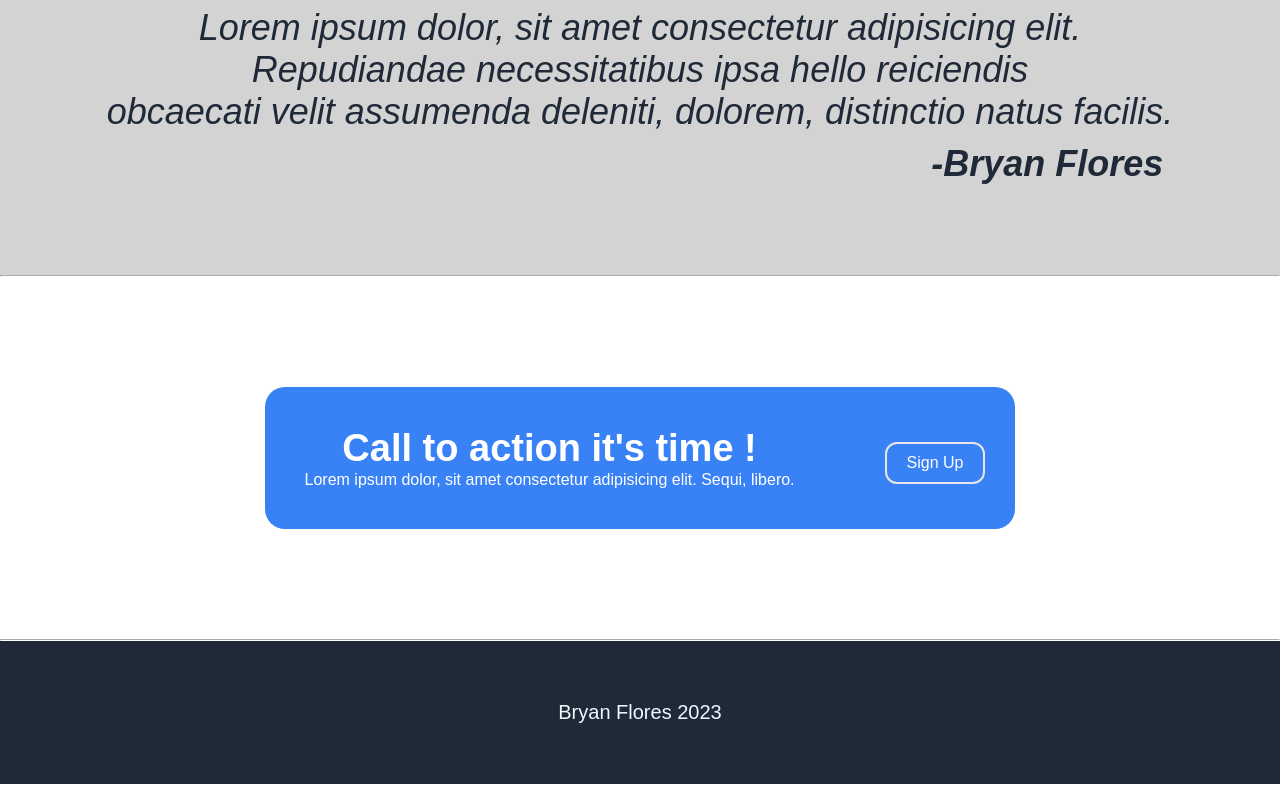
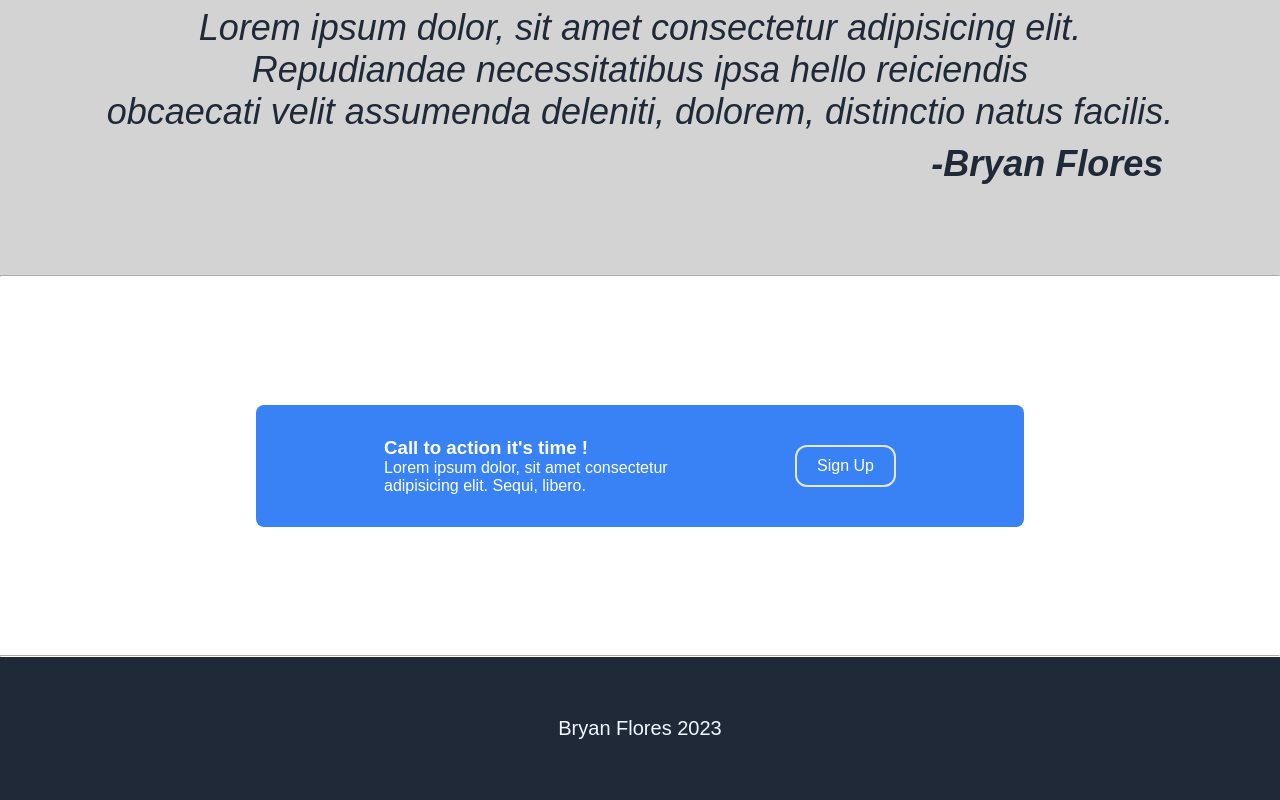
Before and after one commit to bryflores23/landing-page, a plain HTML site: page index.html in a window 1280 px wide. Shown: the part 1108-1908 px from the top of the page. Drawn offline with Linux system fonts and the light colour scheme.

Commit message:
improves the call to action section

```diff
--- a/index.html
+++ b/index.html
@@ -29,9 +29,8 @@
         </nav>
       </div>
 
-      <div class="section-one">
-        <div class="sign-up">
-          <div class="group">
+      <div class="hero-section">
+        <div>
           <h2 id="h2">Welcome To Good Find !</h2>
           <p class="below">
             Lorem ipsum dolor sit amet consectetur adipisicing elit.<br />
@@ -39,7 +38,7 @@
             dicta veritatis eligendi libero nam sit aliquid deleniti<br />nemo
             vel deserunt et.
           </p>
-            <button>Sign Up</button> <br />
+          <button class="signup-button">Sign Up</button> <br />
         </div>
         <img
           class="gifts"
@@ -48,7 +47,6 @@
           width="500px"
           height="300px"
         />
-        </div>
       </div>
     </header>
     <hr />
@@ -125,17 +123,17 @@
         </div>
       </section>
       <hr />
-      <div class="background">
-        <div class="section-four">
-          <div class="sign-up-two">
-            <div class="text-two">
-              <h2>Call to action it's time !</h2>
-              <p>
+      <div class="call-to-action-section">
+        <div class="call-to-action-box-outer">
+          <div class="call-to-action-box-inner-left">
+            <h3>Call to action it's time !</h3>
+            <p style="text-align: left">
               Lorem ipsum dolor, sit amet consectetur adipisicing elit. Sequi,
               libero.
             </p>
           </div>
-            <button class="action-signup">Sign Up</button>
+          <div class="call-to-action-box-inner-right">
+            <button class="signup-button">Sign Up</button>
           </div>
         </div>
       </div>
--- a/styles.css
+++ b/styles.css
@@ -15,7 +15,7 @@ button {
   color: black;
 }
 
-button {
+button.signup-button {
   background-color: #3882f6;
   border: 2px solid black;
   border-color: #e7e7e7;
@@ -28,7 +28,6 @@ button {
   font-size: 16px;
   border-radius: 12px;
   transition-duration: 0.4s;
-  margin-top: 10px;
 }
 
 button:hover {
@@ -76,13 +75,9 @@ h2 {
   font-size: 38px;
   padding-bottom: 1px;
 }
-.section-one {
-  display: inline;
+.hero-section {
+  display: flex;
   background-color: #1f2937;
-}
-
-.sign-up {
-  display: flex;
   justify-content: flex-start;
   align-items: center;
   text-align: center;
@@ -136,24 +131,35 @@ section p {
   margin: 10px;
 }
 
-.background {
-  background-color: white;
+.call-to-action-section {
+  padding: 8rem 16rem;
 }
 
-.section-four {
-  padding: 80px;
-  display: inline-block;
+.call-to-action-box-outer {
+  display: flex;
+  background-color: #3882f6;
+  border-radius: 0.5rem;
+  padding-top: 2rem;
+  padding-bottom: 2rem;
+  padding-left: 8rem;
+  padding-right: 8rem;
 }
 
-.sign-up-two {
+.call-to-action-box-inner-left {
   display: flex;
-  justify-content: flex-end;
+  flex: 2;
+  flex-direction: column;
+  color: white;
+  justify-content: center;
+  align-items: flex-start;
+  text-align: center;
+}
+
+.call-to-action-box-inner-right {
+  display: flex;
+  flex: 1;
+  justify-content: right;
   align-items: center;
-  background-color: #3882f6;
-  border-radius: 20px;
-  margin: 30px;
-  padding: 30px;
-  color: white;
 }
 
 .text-two {
@@ -161,7 +167,7 @@ section p {
   padding-right: 80px;
 }
 
-. .action-signup {
+.action-signup {
   margin: auto;
 }
 
```
Lines whose indentation alone changed are shown as unchanged.
